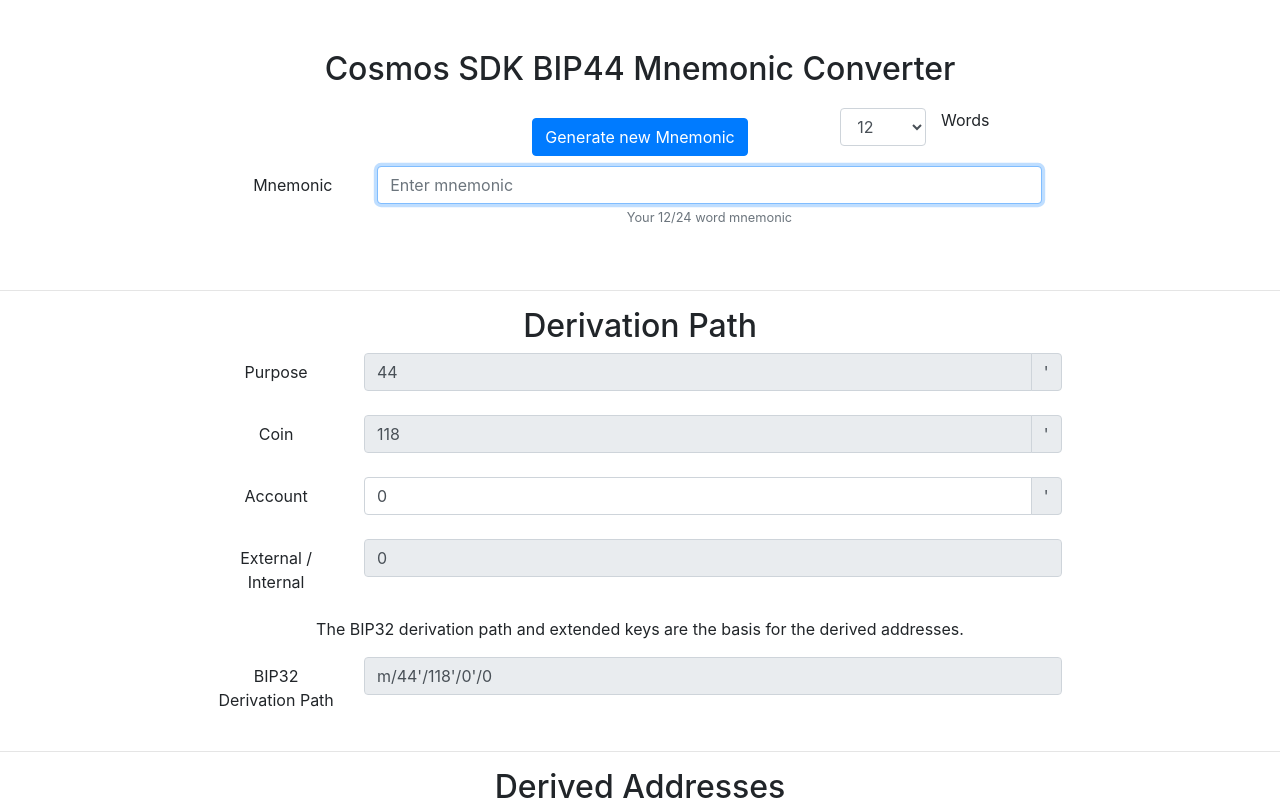
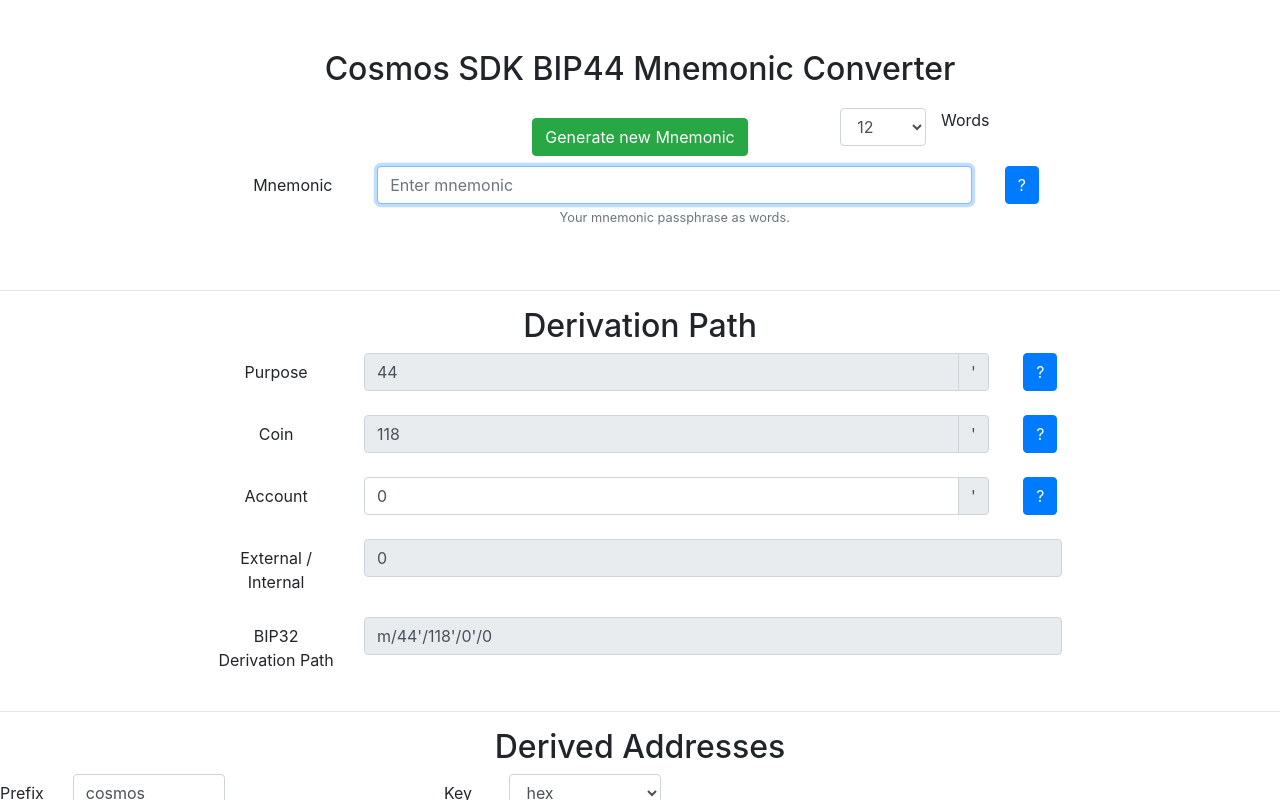
Before and after one commit to toschdev/cosmos-bip44, a React (Create React App) app: page / in a window 1280 px wide. Both pictures are taken after a click on the button "Get Started". Shown: the top 800 px of the page. Built offline with nearby package versions, Linux system fonts and the light colour scheme.

Commit message:
Add helping texts

```diff
--- a/src/Bip44.js
+++ b/src/Bip44.js
@@ -12,6 +12,8 @@ import Form from 'react-bootstrap/Form';
 import Table from 'react-bootstrap/Table';
 import Button from 'react-bootstrap/Button';
 import InputGroup from 'react-bootstrap/InputGroup';
+import Popover from 'react-bootstrap/Popover';
+import OverlayTrigger from 'react-bootstrap/OverlayTrigger';
 import loadingPic from './loading.gif';
 
 const bip39 = require('bip39');
@@ -188,7 +190,7 @@ export default class ReactComponent extends React.Component {
                 <Row>
                     <Col></Col>
                     <Col>
-                        <Button style={{margin: "10px"}} onClick={onClickMnemonic}>Generate new Mnemonic</Button>
+                        <Button style={{margin: "10px"}} onClick={onClickMnemonic} variant="success">Generate new Mnemonic</Button>
                     </Col>
                     <Col>
                         <Form.Group as={Row} controlId="form.selectBufferEncoding">
@@ -210,16 +212,20 @@ export default class ReactComponent extends React.Component {
                 <Form>
                     <Form.Group as={Row} controlId="formMnemonic">
                         <Form.Label column sm="2">Mnemonic</Form.Label>
-                        <Col sm="10">
+                        <Col sm="9">
                             <Form.Control type="text" name="mnemonic" value={mnemonic} placeholder="Enter mnemonic" onChange={handleInputChange} autoFocus />
                             <Form.Text className="text-muted">
-                                Your 12/24 word mnemonic
+                                Your mnemonic passphrase as words.
                             </Form.Text>
                         </Col>
-
+                        <Col>
+                        <OverlayTrigger trigger="click" placement="top" overlay={popoverMnemonic}>
+                            <Button variant="primary">?</Button>
+                        </OverlayTrigger>
+                    </Col>
                     </Form.Group>
                 </Form>
-                {validBip39Mnemonic ? null : <p style={{color: "red"}}><i>Given mnemonic is not a valid BIP39 mnemonic</i></p>}
+                {validBip39Mnemonic ? null : <p style={{color: "red"}}><i>Given mnemonic is not a valid BIP39 mnemonic.</i></p>}
             </Col>
             <Col>
             </Col>
@@ -237,7 +243,7 @@ export default class ReactComponent extends React.Component {
                     <Form.Label column sm="2">
                         Purpose
                     </Form.Label>
-                    <Col sm="10">
+                    <Col sm="9">
                         <InputGroup className="mb-2">
                             <Form.Control type="text" value="44" readOnly />
                             <InputGroup.Append>
@@ -245,13 +251,19 @@ export default class ReactComponent extends React.Component {
                             </InputGroup.Append>
                         </InputGroup>
                     </Col>
+                    <Col>
+                        <OverlayTrigger trigger="click" placement="top" overlay={popoverPurpose}>
+                            <Button variant="primary">?</Button>
+                        </OverlayTrigger>
+                    </Col>
+
                 </Form.Group>
 
                 <Form.Group as={Row} controlId="formCoin">
                     <Form.Label column sm="2">
                         Coin
                     </Form.Label>
-                    <Col sm="10">
+                    <Col sm="9">
                         <InputGroup className="mb-2">
                             <Form.Control type="text" value="118" readOnly />
                             <InputGroup.Append>
@@ -259,19 +271,29 @@ export default class ReactComponent extends React.Component {
                             </InputGroup.Append>
                         </InputGroup>
                     </Col>
+                    <Col>
+                        <OverlayTrigger trigger="click" placement="top" overlay={popoverCoin}>
+                            <Button variant="primary">?</Button>
+                        </OverlayTrigger>
+                    </Col>
                 </Form.Group>
 
                 <Form.Group as={Row} controlId="formCoin">
                     <Form.Label column sm="2">
                         Account
                     </Form.Label>
-                    <Col sm="10">
+                    <Col sm="9">
                         <InputGroup className="mb-2">
                             <Form.Control name="account" type="numeric" value={account} onChange={handleAccountChange} />
                             <InputGroup.Append>
                             <InputGroup.Text>'</InputGroup.Text>
                             </InputGroup.Append>
                         </InputGroup>
+                    </Col>
+                    <Col>
+                        <OverlayTrigger trigger="click" placement="top" overlay={popoverAccount}>
+                            <Button variant="primary">?</Button>
+                        </OverlayTrigger>
                     </Col>
                 </Form.Group>
 
@@ -283,8 +305,6 @@ export default class ReactComponent extends React.Component {
                         <Form.Control type="text" value="0" readOnly />
                     </Col>
                 </Form.Group>
-
-                <p>The BIP32 derivation path and extended keys are the basis for the derived addresses.</p>
 
                 <Form.Group as={Row} controlId="formBip32DerivationPath">
                     <Form.Label column sm="2">
@@ -357,6 +377,53 @@ export default class ReactComponent extends React.Component {
   }
 }
 
+const popoverPurpose = (
+    <Popover id="popover-purpose">
+        <Popover.Title as="h3">Purpose</Popover.Title>
+        <Popover.Content>
+        Purpose is a constant set to 44' (hardened) following <a href="https://github.com/bitcoin/bips/blob/master/bip-0044.mediawiki" target="new">BIP44</a>. <br/>It indicates that the subtree of this node is used according to this specification.
+        <br />
+        Hardened derivation is used at this level.
+        </Popover.Content>
+    </Popover>
+);
+
+const popoverCoin = (
+    <Popover id="popover-coin">
+        <Popover.Title as="h3">Coin type</Popover.Title>
+        <Popover.Content>
+        Coin type level creates a separate subtree for every cryptocoin, avoiding reusing addresses across cryptocoins and improving privacy issues.
+        <br/>
+        The Cosmos SDK is registered with 118.
+        <br />
+        Hardened derivation is used at this level.
+        </Popover.Content>
+    </Popover>
+);
+
+const popoverAccount = (
+    <Popover id="popover-account">
+        <Popover.Title as="h3">Account</Popover.Title>
+        <Popover.Content>
+        Users can use these accounts to organize the funds in the same fashion as bank accounts; for donation purposes (where all addresses are considered public), for saving purposes, for common expenses etc.
+        <br/>
+        Accounts are numbered from index 0 in sequentially increasing manner. This number is used as child index in BIP32 derivation.
+        <br/>
+        Hardened derivation is used at this level.
+        </Popover.Content>
+    </Popover>
+);
+
+const popoverMnemonic = (
+    <Popover id="popover-account">
+        <Popover.Title as="h3">Mnemonic</Popover.Title>
+        <Popover.Content>
+        Passphrase mnemonics are a combination of words that provide a convinient and secure way to save cryptographic keys.
+        </Popover.Content>
+    </Popover>
+);
+
+
 /**
  * Creates points on the Elliptic Curve for the KeyPair
  *
@@ -381,7 +448,6 @@ class ECPair {
 	  return this.__Q;
 	}
 }
-
 
 /**
  * Creates the BIP44 path given account and address
```
Also changed, not shown: 1 other file (tests, documents, lock files or other folders).
